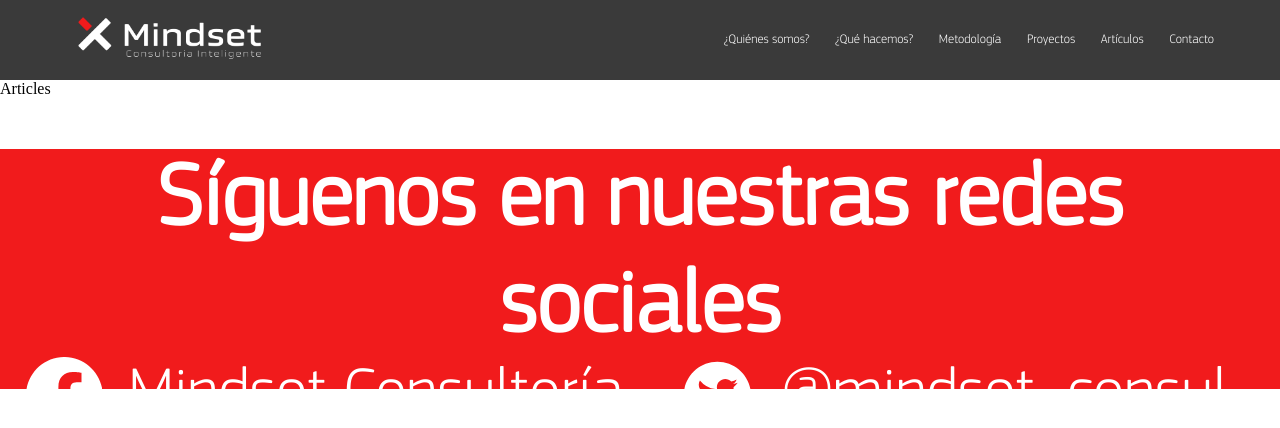
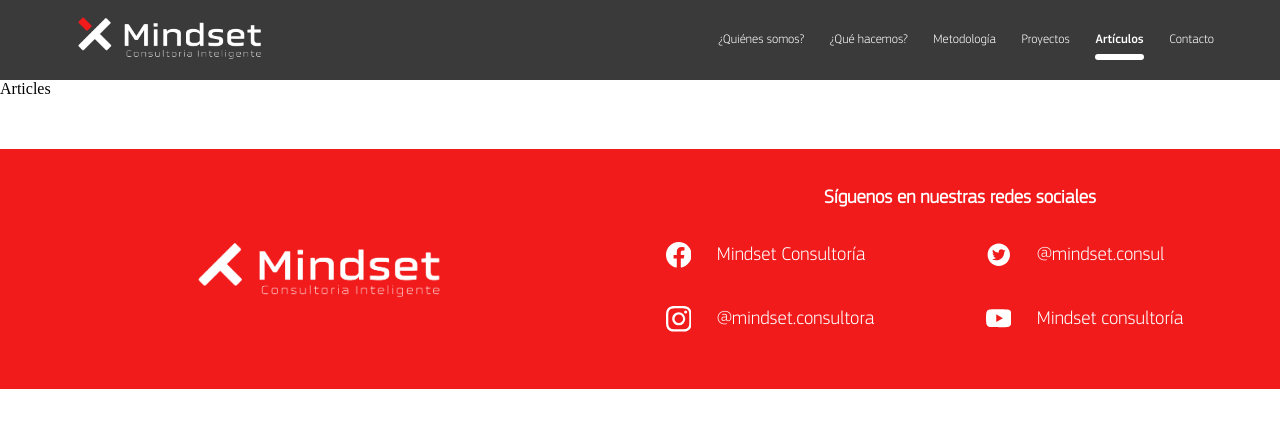
Before and after one commit to Valenmeier/Mindset-project, a React (Vite) app: page /articulos in a window 1280 px wide. Shown: the top 428 px of the page. Built offline with nearby package versions, Linux system fonts and the light colour scheme.

Commit message:
arreglando navbar

```diff
--- a/src/components/articles/Articles.jsx
+++ b/src/components/articles/Articles.jsx
@@ -1,7 +1,7 @@
 import React from "react";
 
 const Articles = () => {
-  return <div name="articulos">Articles</div>;
+  return <section id="articulos">Articles</section>;
 };
 
 export default Articles;
--- a/src/components/contactos/styles.module.css
+++ b/src/components/contactos/styles.module.css
@@ -80,7 +80,7 @@
 }
 .form {
   width: 90%;
-  height: 80%;
+  height: 70%;
   gap: 1.5vw;
   display: flex;
   flex-direction: column;
--- a/src/components/footer/Footer.jsx
+++ b/src/components/footer/Footer.jsx
@@ -6,6 +6,10 @@ import { AiFillTwitterCircle } from "react-icons/ai";
 const Footer = () => {
   return (
     <footer className={styles.footerContainer}>
+      <div className={styles.desktopImage}>
+        <img src="/images/logo-pc.png" alt="logo Mindset" />
+      </div>
+      <div>
         <h3>
           Síguenos en nuestras redes <br />
           sociales
@@ -23,7 +27,7 @@ const Footer = () => {
             target="_blank"
             rel="noopener noreferrer"
           >
-          <AiFillTwitterCircle /> @mindset_consul
+            <AiFillTwitterCircle /> @mindset.consul
           </a>
 
           <a
@@ -43,6 +47,7 @@ const Footer = () => {
             Mindset consultoría
           </a>
         </section>
+      </div>
     </footer>
   );
 };
--- a/src/components/footer/styles.module.css
+++ b/src/components/footer/styles.module.css
@@ -10,11 +10,13 @@
   align-items: center;
   overflow: hidden;
 }
-.footerContainer h3 {
+.footerContainer div h3 {
   font-family: "mindsetText";
   font-size: 7vw;
   text-align: center;
-
+}
+.desktopImage {
+  display: none;
 }
 .redesSociales {
   width: 100%;
@@ -26,7 +28,9 @@
   align-content: center;
   position: relative;
 }
-
+.redesSociales {
+  height: auto;
+}
 .redesSociales a {
   margin-left: 2vw;
   text-decoration: none;
@@ -41,6 +45,54 @@
   font-size: 5vw;
   font-family: "mindsetText";
 }
-.redesSociales svg{
-    font-size: 6vw;
+.redesSociales svg {
+  font-size: 6vw;
 }
+
+@media all and (min-width: 1000px) {
+  .footerContainer {
+    flex-direction: row;
+    overflow-x: hidden;
+    width: 100%;
+  }
+  .footerContainer div {
+    width: 50%;
+    height: 100%;
+  }
+  .footerContainer div:nth-child(2) {
+    height: 80%;
+    width: 50%;
+    display: flex;
+    flex-direction: column;
+    justify-content: center;
+    align-items: center;
+    gap: 1vw;
+  }
+  .footerContainer div h3 {
+    font-size: 1.5vw;
+  }
+  .footerContainer div h3 br {
+    display: none;
+  }
+  .redesSociales {
+    padding-top: 0;
+
+  }
+  .redesSociales a {
+    font-size: 1.5vw;
+  }
+  .redesSociales svg {
+    font-size: 2vw;
+  }
+  .desktopImage {
+    display: flex;
+    position: relative;
+    justify-content: center;
+    align-items: center;
+  }
+  .desktopImage img {
+    width: 38%;
+    height: 38%;
+    object-fit: cover;
+  }
+}
--- a/src/components/index/Index.jsx
+++ b/src/components/index/Index.jsx
@@ -34,7 +34,7 @@ const Index = () => {
         // Ajusta el offset dependiendo de si es vista móvil o de escritorio
         const yOffset = isMobileView() ? -65 : -100;
         const y =
-          section.getBoundingClientRect().top + window.pageYOffset + yOffset;
+          section.getBoundingClientRect().top + window.scrollY + yOffset;
 
         window.scrollTo({ top: y, behavior: "smooth" });
       }
--- a/src/components/navbar/desktopNavbar/DesktopNavbar.jsx
+++ b/src/components/navbar/desktopNavbar/DesktopNavbar.jsx
@@ -1,9 +1,10 @@
 import React, { useEffect, useState } from "react";
 import styles from "./styles.module.css";
 import MargenComponent from "../../common/MargenComponent/MargenComponent";
-import { NavLink } from "react-router-dom";
+import { NavLink, useLocation } from "react-router-dom";
 
 const DesktopNavbar = () => {
+  const location = useLocation();
   const [currentSection, setCurrentSection] = useState("");
 
   useEffect(() => {
@@ -19,7 +20,7 @@ const DesktopNavbar = () => {
     const observer = new IntersectionObserver(
       (entries) => {
         entries.forEach((entry) => {
-          if (entry.isIntersecting) {
+          if (entry.isIntersecting && location.pathname !== "/articulos") {
             setCurrentSection(entry.target.id);
           }
         });
@@ -31,14 +32,14 @@ const DesktopNavbar = () => {
       const element = document.getElementById(section.id);
       if (element) observer.observe(element);
     });
-
+    console.log(location);
     return () => {
       sections.forEach((section) => {
         const element = document.getElementById(section.id);
         if (element) observer.unobserve(element);
       });
     };
-  }, []);
+  }, [location]);
 
   return (
     <section className={styles.desktopNavbar}>
@@ -51,7 +52,11 @@ const DesktopNavbar = () => {
             <NavLink
               to={"/#quienesSomos"}
               className={
-                currentSection === "quienesSomos" ? styles.activeLink : ""
+                location.pathname !== "/articulos"
+                  ? currentSection === "quienesSomos"
+                    ? styles.activeLink
+                    : ""
+                  : ""
               }
             >
               ¿Quiénes somos?
@@ -59,7 +64,11 @@ const DesktopNavbar = () => {
             <NavLink
               to={"/#queHacemos"}
               className={
-                currentSection === "queHacemos" ? styles.activeLink : ""
+                location.pathname !== "/articulos"
+                  ? currentSection === "queHacemos"
+                    ? styles.activeLink
+                    : ""
+                  : ""
               }
             >
               ¿Qué hacemos?
@@ -67,7 +76,11 @@ const DesktopNavbar = () => {
             <NavLink
               to={"/#metodologia"}
               className={
-                currentSection === "metodologia" ? styles.activeLink : ""
+                location.pathname !== "/articulos"
+                  ? currentSection === "metodologia"
+                    ? styles.activeLink
+                    : ""
+                  : ""
               }
             >
               Metodología
@@ -75,7 +88,11 @@ const DesktopNavbar = () => {
             <NavLink
               to={"/#proyectos"}
               className={
-                currentSection === "proyectos" ? styles.activeLink : ""
+                location.pathname !== "/articulos"
+                  ? currentSection === "proyectos"
+                    ? styles.activeLink
+                    : ""
+                  : ""
               }
             >
               Proyectos
@@ -83,14 +100,20 @@ const DesktopNavbar = () => {
             <NavLink
               to={"/articulos"}
               className={
-                currentSection === "articulos" ? styles.activeLink : ""
+                location.pathname === "/articulos" ? styles.activeLink : ""
               }
             >
               Artículos
             </NavLink>
             <NavLink
               to={"/#contacto"}
-              className={currentSection === "contacto" ? styles.activeLink : ""}
+              className={
+                location.pathname !== "/articulos"
+                  ? currentSection === "contacto"
+                    ? styles.activeLink
+                    : ""
+                  : ""
+              }
             >
               Contacto
             </NavLink>
```
Lines whose indentation alone changed are shown as unchanged.
